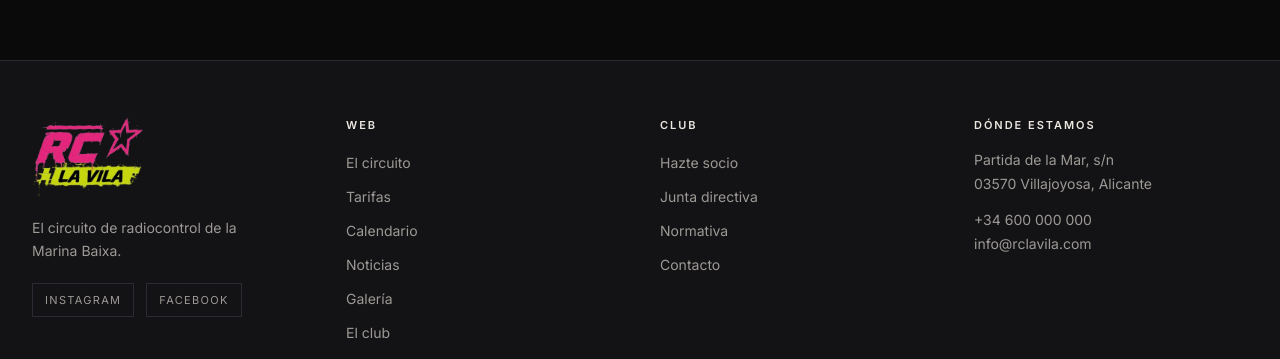
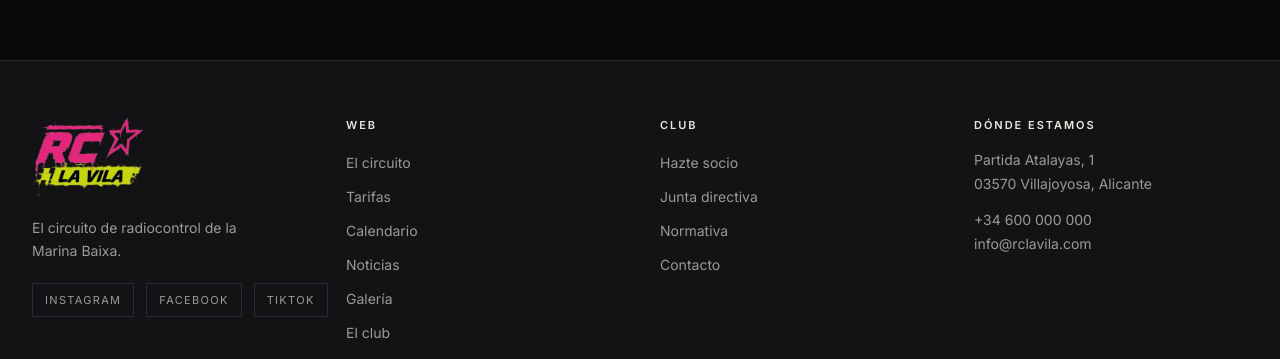
Before and after one commit to javifer89/web-circuito-rclavila, a Next.js app: page / in a window 1280 px wide. Shown: the part 5214-5573 px from the top of the page. Built offline with nearby package versions, Linux system fonts and the light colour scheme.

Commit message:
feat: añadir enlace a TikTok en el pie de página y actualizar dirección en la configuración del sitio

```diff
--- a/src/components/layout/site-footer.tsx
+++ b/src/components/layout/site-footer.tsx
@@ -39,6 +39,16 @@ export async function SiteFooter() {
                   className="border border-line px-3 py-2 text-[11px] uppercase tracking-[0.12em] text-muted transition-colors hover:border-dust hover:text-dust"
                 >
                   Facebook
+                </a>
+              ) : null}
+              {site.contact.tiktok ? (
+                <a
+                  href={site.contact.tiktok}
+                  target="_blank"
+                  rel="noopener noreferrer"
+                  className="border border-line px-3 py-2 text-[11px] uppercase tracking-[0.12em] text-muted transition-colors hover:border-dust hover:text-dust"
+                >
+                  TikTok
                 </a>
               ) : null}
             </div>
--- a/src/content/site.ts
+++ b/src/content/site.ts
@@ -20,12 +20,13 @@ export const site = {
     whatsapp: "34600000000",
     instagram: "https://www.instagram.com/rclavila",
     facebook: "https://www.facebook.com/rclavila",
+    tiktok: "https://www.tiktok.com/@rclavila",
     youtube: "",
   },
 
   // TODO(contenido): dirección exacta y enlace real de Google Maps.
   address: {
-    street: "Partida de la Mar, s/n",
+    street: "Partida Atalayas, 1",
     postalCode: "03570",
     town: "Villajoyosa",
     province: "Alicante",
@@ -62,7 +63,7 @@ export function whatsappUrl(message = "Hola, me gustaría recibir información s
 }
 
 export function mapsUrl() {
-  return `https://www.google.com/maps/search/?api=1&query=${encodeURIComponent(site.address.mapsQuery)}`;
+  return `https://www.google.com/maps/search/?api=1&query=${encodeURIComponent(site.address.street)}`;
 }
 
 export function formattedAddress() {
```
